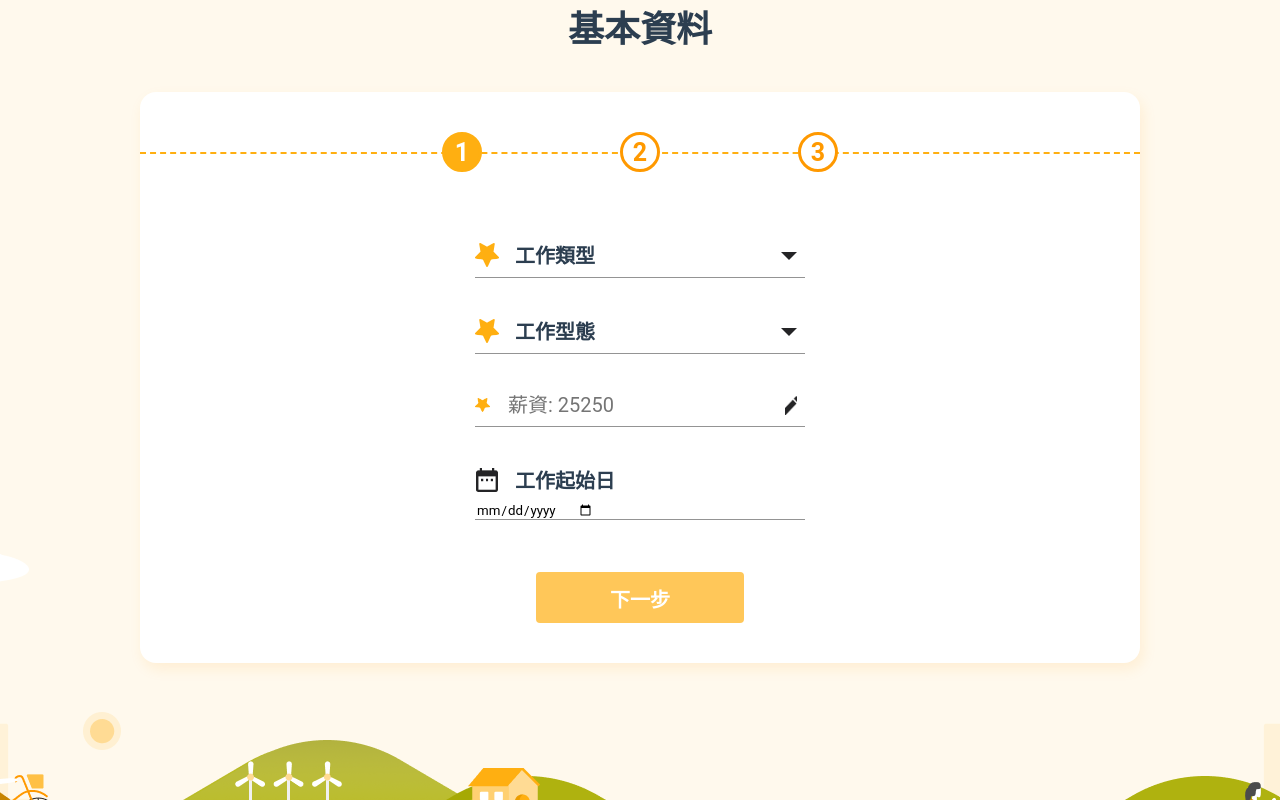
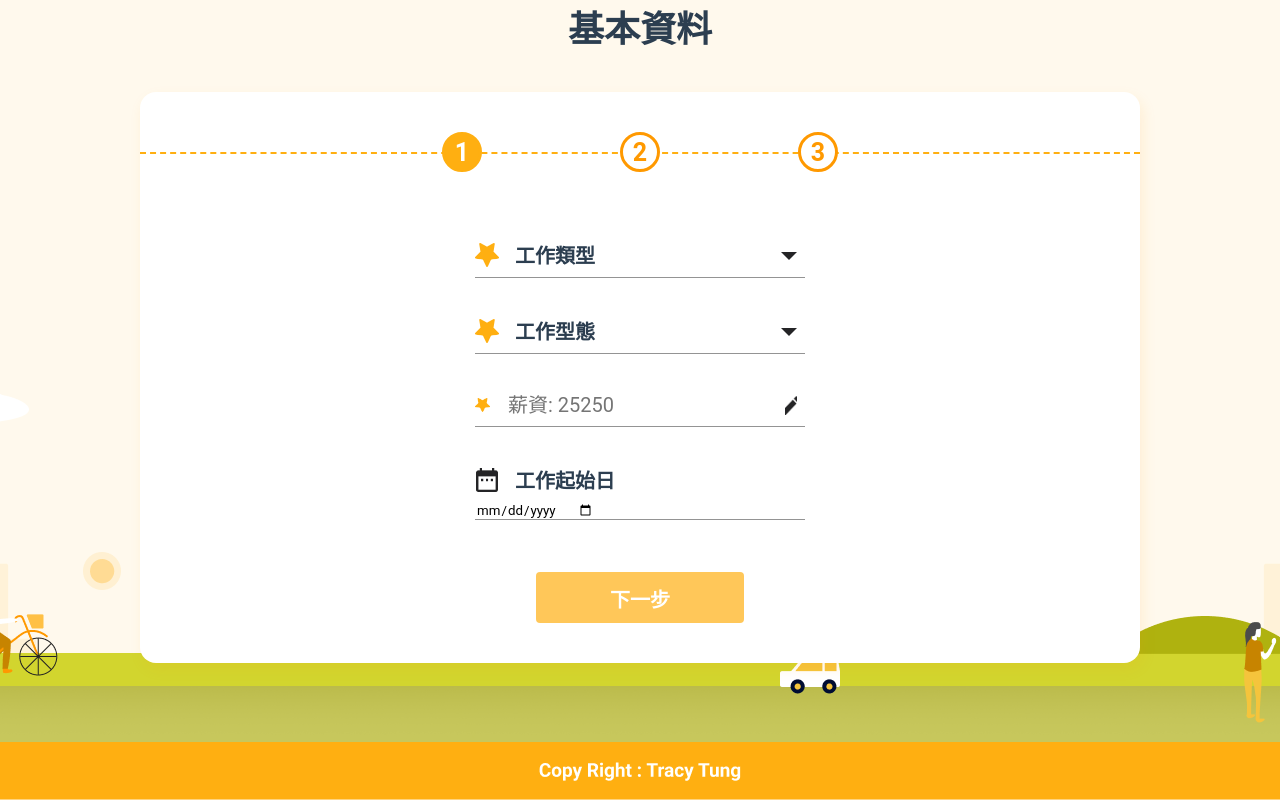
Before and after one commit to Chiahsuan-TW/overtime-pay-calculator, a Vue app: page /Info in a window 1280 px wide. Shown: the top 800 px of the page. Built offline with nearby package versions, Linux system fonts and the light colour scheme.

Commit message:
新增背景顏色

```diff
--- a/src/App.vue
+++ b/src/App.vue
@@ -9,5 +9,6 @@
   -moz-osx-font-smoothing: grayscale;
   text-align: center;
   color: #2c3e50;
+  background: #fff9ed;
 }
 </style>
--- a/src/views/Layout.vue
+++ b/src/views/Layout.vue
@@ -6,9 +6,14 @@
 <script></script>
 <style scoped lang="scss">
 .content {
-  height: 120vh;
+  height: 130vh;
   background: no-repeat url("../assets/images/background.png");
   background-position: bottom;
+}
+@media (min-width: 768px) {
+  .content {
+    height: 100vh;
+  }
 }
 p {
   margin-bottom: 50px;
```
